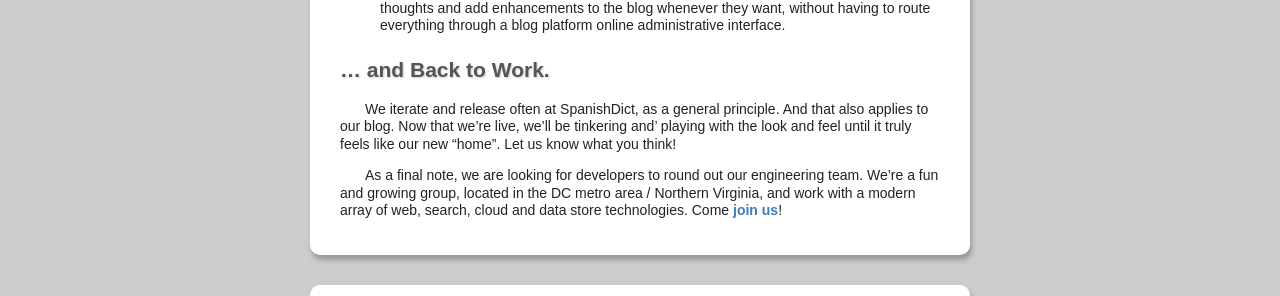
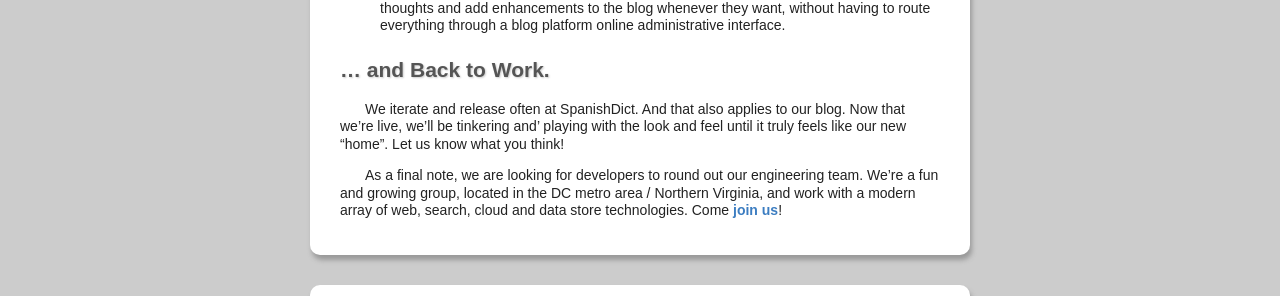
Before and after one commit to spanishdict/engineering.spanishdict.com, a Jekyll site: the page built from _posts/2012-01-17-spanishdict-engineering-blog.md, in a window 1280 px wide. Shown: the part 1399-1695 px from the top of the page. Built offline with Jekyll 4.4.1, drawn with Linux system fonts in a browser that asks for light colours; Markdown is read by kramdown in place of the engine named in the settings; comment, search, counter and statistics services are not loaded.

Commit message:
Blog Post: Minor tweaks.

```diff
--- a/_posts/2012-01-17-spanishdict-engineering-blog.md
+++ b/_posts/2012-01-17-spanishdict-engineering-blog.md
@@ -84,9 +84,9 @@ with some shortcuts for blog posts, etc. if you use the conventional support
 
 ## ... and Back to Work.
 
-We iterate and release often at SpanishDict, as a general principle. And
-that also applies to our blog. Now that we're live, we'll be tinkering and' playing with the look and feel until it truly feels like our new "home".
-Let us know what you think!
+We iterate and release often at SpanishDict. And that also applies to our blog.
+Now that we're live, we'll be tinkering and' playing with the look and feel
+until it truly feels like our new "home". Let us know what you think!
 
 As a final note, we are looking for developers to round out our engineering
 team. We're a fun and growing group, located in the DC metro area / Northern
```
Also changed, not shown: other parts of _posts/2012-01-17-spanishdict-engineering-blog.md (+2 -2 lines).
